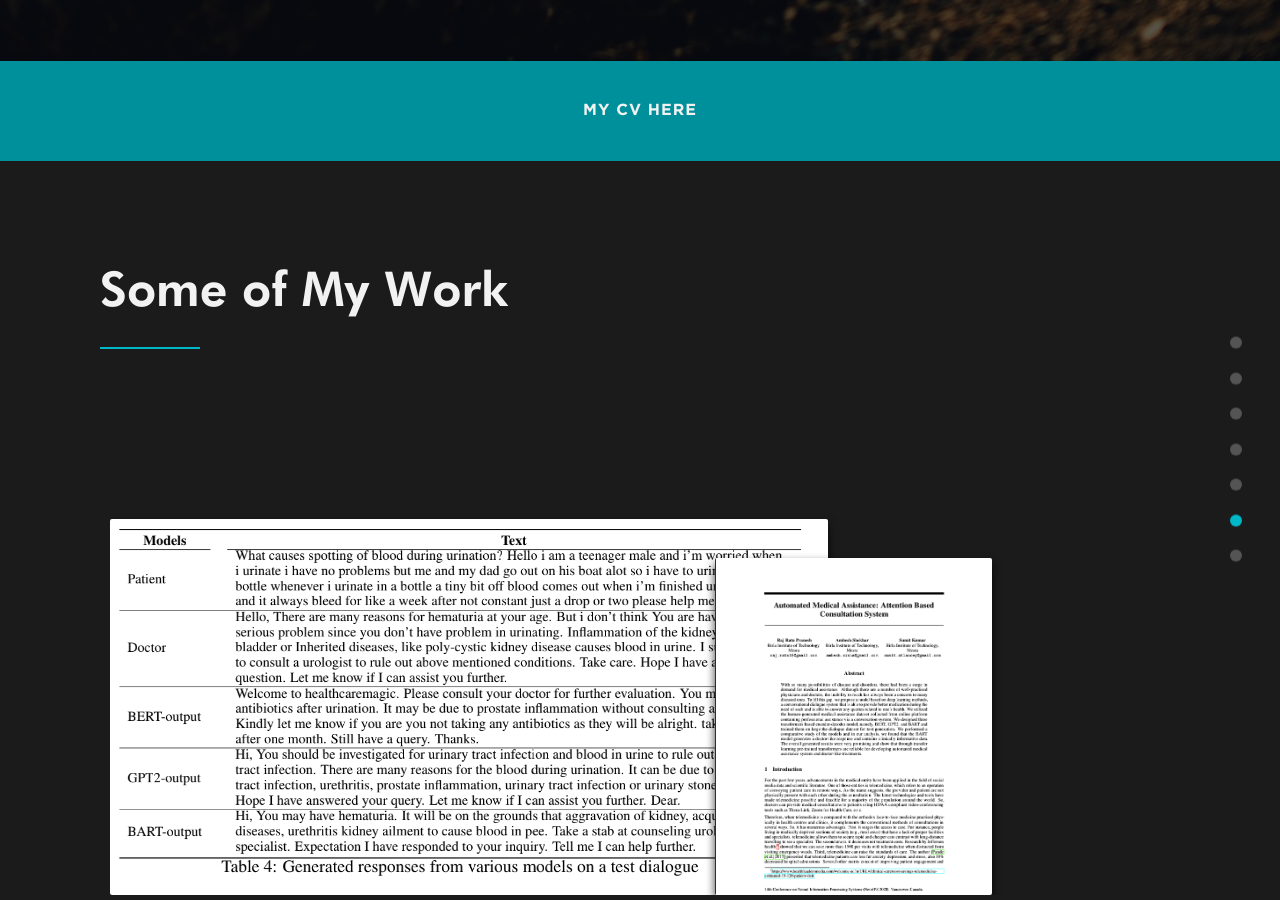
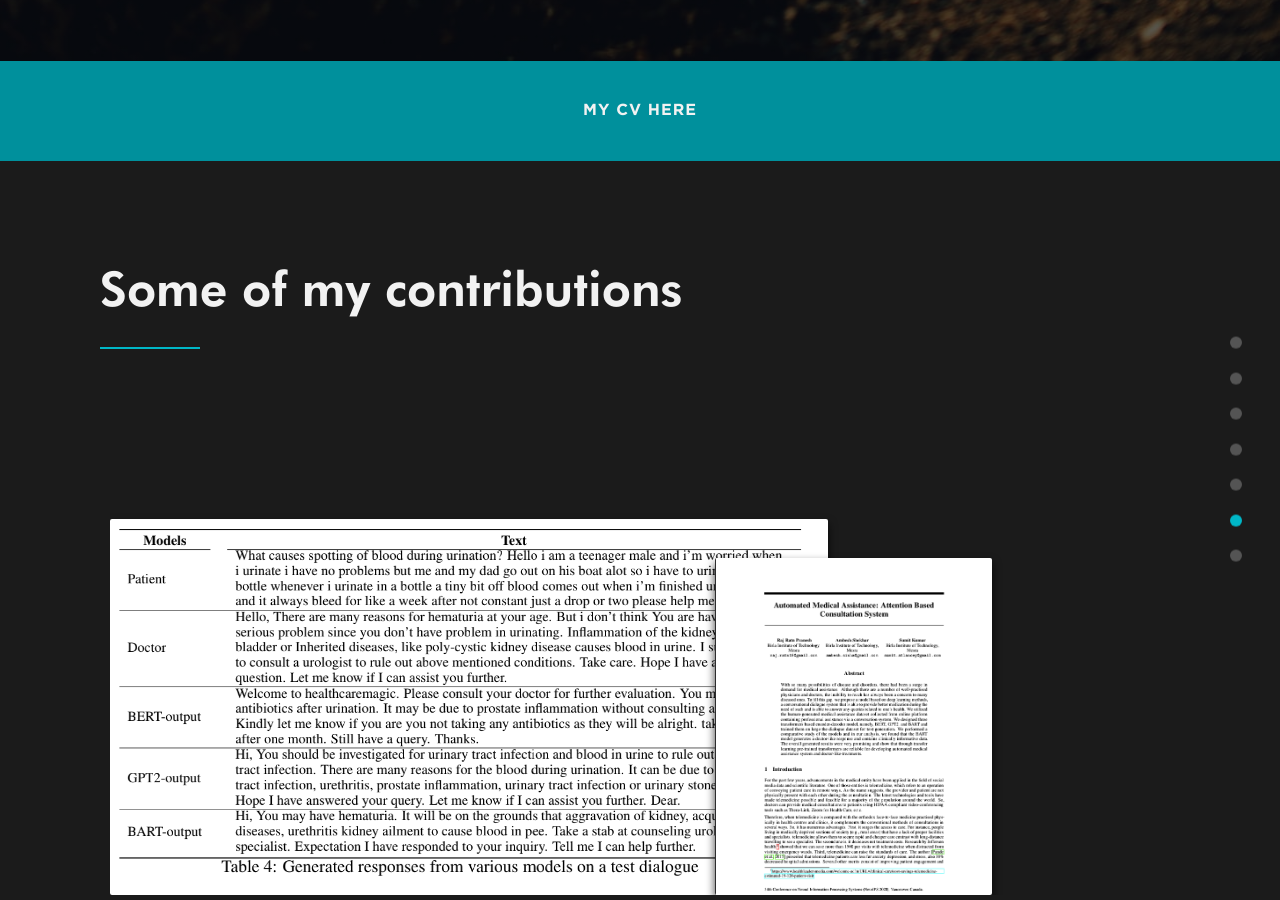
Before and after one commit to sumit6597/sumit6597.github.io, a Jekyll site: the page built from index.html, in a window 1280 px wide and 900 px high, scrolled down 5077 px. Built offline with Jekyll 4.4.1, drawn with Linux system fonts in a browser that asks for light colours; nearby versions of some CDN libraries.

Commit message:
Update portfolio.html

```diff
--- a/_includes/portfolio.html
+++ b/_includes/portfolio.html
@@ -1,7 +1,7 @@
 <section id="portfolio-section" class="section">
   <div class="section-wrapper">
     <div class="fade-in">
-      <h1 class="section-heading">Some of My Work</h1>
+      <h1 class="section-heading"> Some of my contributions</h1>
       <span class="divider"></span>
       <div class="portfolio-item-wrapper">
         {% for project in site.data.portfolio %}
```
